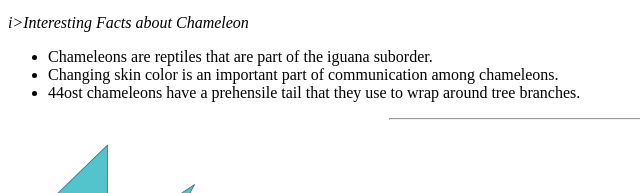
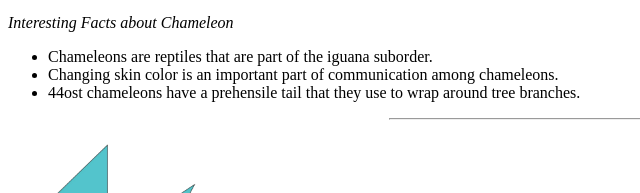
Before and after one commit to vedantsanghi/Origami-Designs-Project-49, a plain HTML site: page index.html in a window 1280 px wide. Shown: the part 354-547 px from the top of the page, 0-640 px from the left. Drawn offline with Linux system fonts and the light colour scheme.

Commit message:
Update index.html

```diff
--- a/index.html
+++ b/index.html
@@ -20,7 +20,7 @@
     <a href="follow_us.html">FOLLOW US</a>
     <p><a href="about_us.html">ABOUT US</a></p>
     <a href="http://origami.me/chameleon"> <img src=" chameleon.png" width="200px" height="200px"></a>
-    <p><i>i>Interesting Facts about Chameleon</i></p>
+    <p><i>Interesting Facts about Chameleon</i></p>
             </p>
             <ul>
                 <li>Chameleons are reptiles that are part of the iguana suborder.</li>
```
